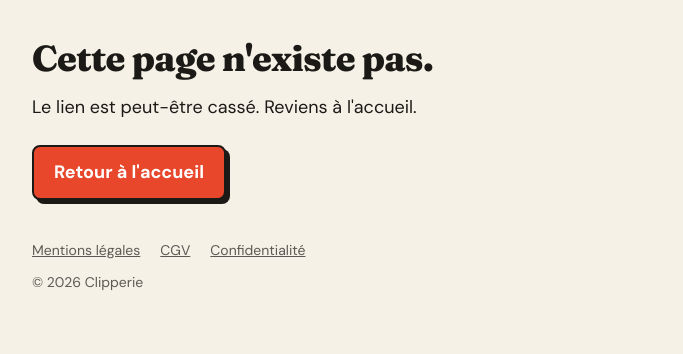
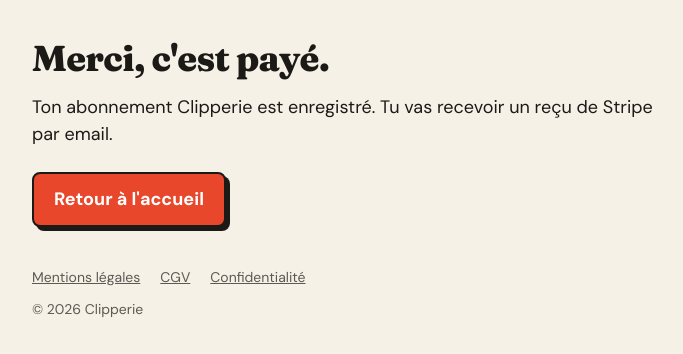
Before and after one commit to quentin183/clipperie, a Next.js app: page /merci in a window 1280 px wide. Before the commit this address had no page. Shown: the top 354 px of the page, without its empty margins (292-975 px from the left). Built offline with nearby package versions, Linux system fonts and the light colour scheme.

Commit message:
Create page.tsx

```diff
--- /dev/null
+++ b/app/merci/page.tsx
@@ -0,0 +1,19 @@
+export const metadata = { title: "Merci — Clipperie" };
+
+export default function Merci() {
+  return (
+    <main className="mx-auto max-w-2xl px-5 pt-10">
+      <h1 className="text-4xl">Merci, c'est payé.</h1>
+      <p className="mt-4">
+        Ton abonnement Clipperie est enregistré. Tu vas recevoir un reçu de
+        Stripe par email.
+      </p>
+      <a
+        href="/"
+        className="autocollant mt-6 inline-block rounded-lg bg-vermillon px-5 py-3 font-bold text-white"
+      >
+        Retour à l'accueil
+      </a>
+    </main>
+  );
+}
```
